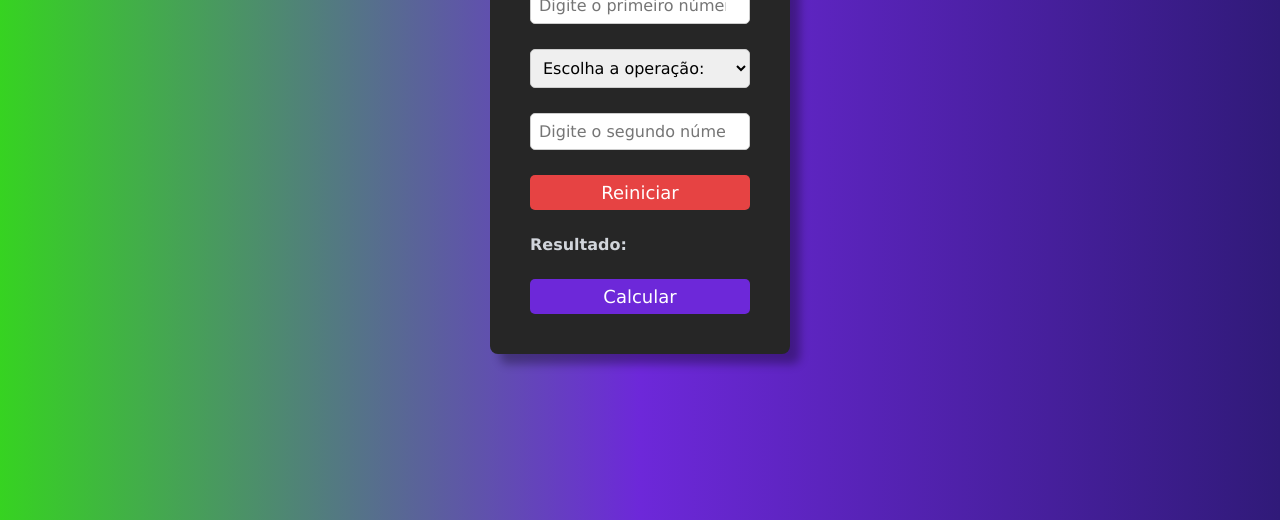
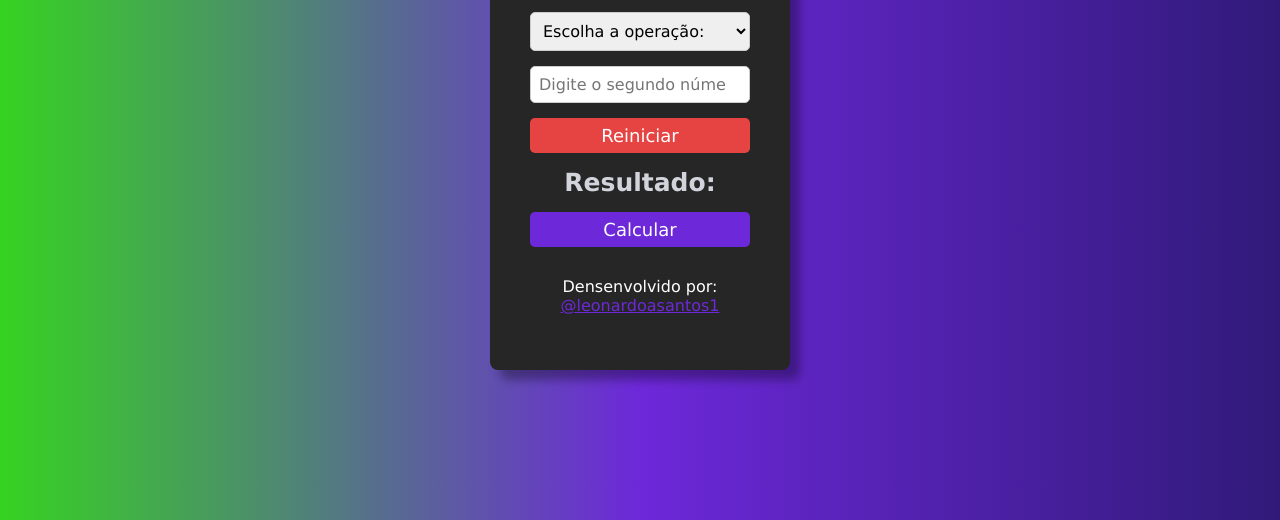
Before and after one commit to leonardoasantos1/Calculadora-Simples, a plain HTML site: page index.html in a window 1280 px wide. Shown: the part 280-800 px from the top of the page. Drawn offline with Linux system fonts and the light colour scheme.

```diff
--- a/index.html
+++ b/index.html
@@ -39,6 +39,9 @@
             <div>
                 <button type="submit" id="cal" >Calcular</button>
             </div>
+            <div id="copyright">
+                Densenvolvido por: <a href="https://github.com/leonardoasantos1" target="_blank">@leonardoasantos1</a>
+            </div>
         </form>
     </main>
         <script src="./index.js"></script>
--- a/style.css
+++ b/style.css
@@ -28,7 +28,7 @@ body {
     box-shadow: 10px 10px 10px rgba(0, 0, 0, 0.323);
     display: flex;
     flex-direction: column;
-    gap: 25px;
+    gap: 15px;
     width: 300px;
 }
 
@@ -93,3 +93,19 @@ button:hover {
     background-color: #6c1515;
     transform: scale(1.05);
 }
+
+#copyright {
+    background-color:#262626;
+    color: white;
+    padding: 15px;
+    text-align: center;
+}
+
+#copyright a {
+    color: var(--primary-color);
+}
+
+#resultado{
+    text-align: center;
+    font-size: 25px;
+}
```
